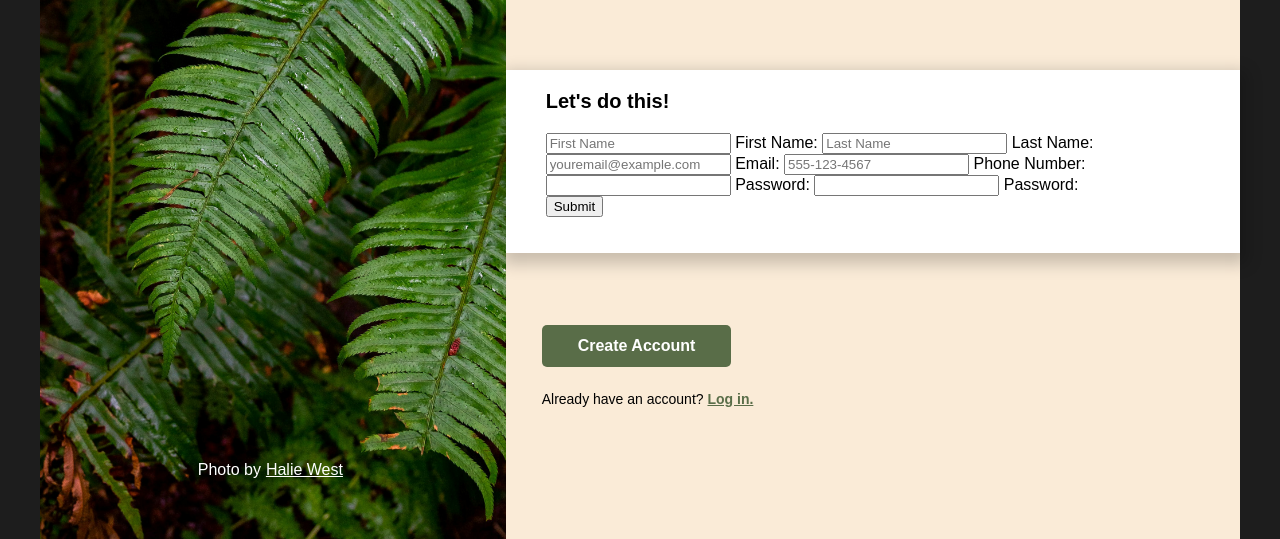
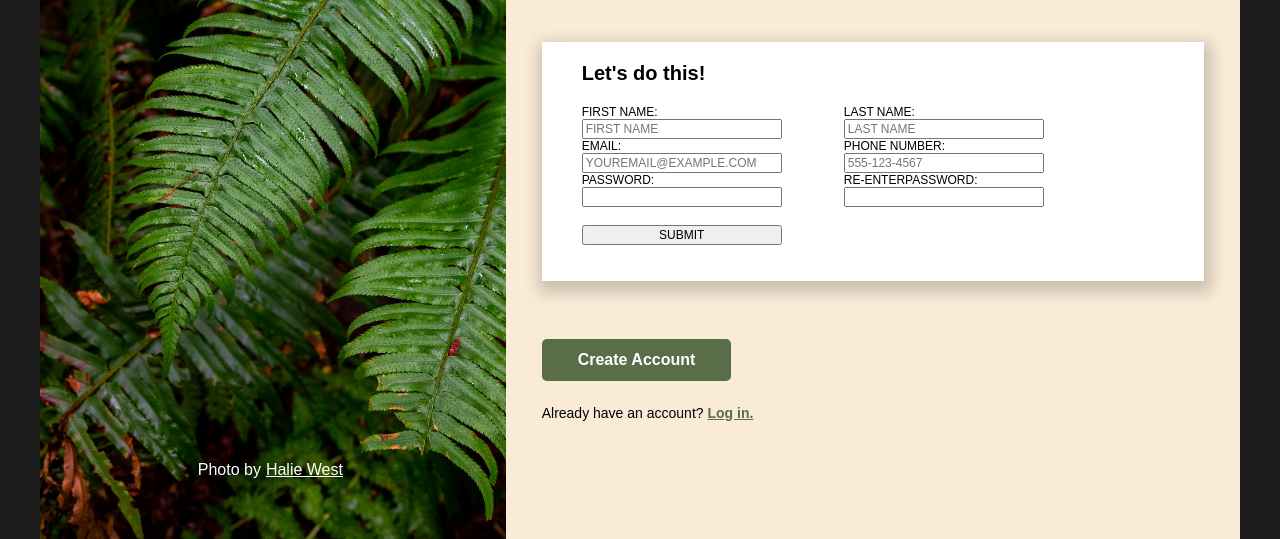
Before and after one commit to brebierod/signup-form, a plain HTML site: page index.html in a window 1280 px wide. Shown: the part 261-800 px from the top of the page. Drawn offline with Linux system fonts and the light colour scheme.

Commit message:
Organize form inputs to columns

```diff
--- a/index.html
+++ b/index.html
@@ -26,27 +26,29 @@
                 <h2>Let's do this!</h2>
                 <form action="/action.php" method="post">
                     <div class="inputs">
-                        <input name="first-name" type="text" class="form-input" id="first-name"
-                            placeholder="First Name">
+                        <div class="input-col">
                             <label for="first-name" class="form-label">First
-                            Name:</label>
+                                Name:</label>
+                            <input name="first-name" type="text" class="form-input" id="first-name"
+                                placeholder="First Name">
+                            <label for="email" class="form-label">Email:</label>
+                            <input name="email" type="email" class="form-input" placeholder="youremail@example.com">
+                            <label for="password1" class="form-label">Password:</label>
+                            <input name="password1" type="password">
+                        </div>
+                        <div class="input-col">
+                            <label for="last-name" class="form-label">Last
+                                Name:</label>
                             <input name="last-name" class="form-input" placeholder="Last Name">
-                            <label for="last-name" class="form-label">Last
-                            Name:</label>
-                        <input name="email" type="email" class="form-input" placeholder="youremail@example.com">
-                        <label for="email" class="form-input">Email:</label>
-                            <input name="phone" type="text"  class="form-input" min="10" max="10" placeholder="555-123-4567">
-                            <label
-                            for="phone" class="form-label">
-                            Phone Number:</label>
-                            <input name="password1" type="password">
-                            <label for="password1" class="form-label">Password:</label>
+                            <label for="phone" class="form-label">Phone Number:</label>
+                            <input name="phone" type="tel" class="form-input" min="10" max="10"
+                                placeholder="555-123-4567">
+                            <label for="password2" class="form-label">Re-EnterPassword:</label>
                             <input name="password2" type="password">
-                            <label for="password2" class="form-label">Password:</label>
-                            <br>
-                            <input
-                            type="submit" value="Submit" class="form-input">
+                        </div>
                     </div>
+                    <br>
+                        <input type="submit" value="Submit" class="form-input">
                 </form>
             </div>
             <div id="submit"><button>Create Account</button>
--- a/style.css
+++ b/style.css
@@ -92,12 +92,35 @@ img {
 
 form {
     padding: 0px 40px 36px 40px;
+    width: 100%;
+}
+
+#form {
+    width: 100%;
 }
 
 #form h2 {
     font-size: 20px;
     padding: 20px 20px;
     margin-left: 20px;
+}
+
+.inputs {
+    display: flex;
+    flex-flow: row nowrap;
+    width: 100%;
+}
+
+.input-col {
+    display: flex;
+    flex-flow: column nowrap;
+    width: 45%;
+}
+
+input, .form-label {
+    width: 200px;
+    text-transform: uppercase;
+    font-size: 12px;
 }
 
 #submit {
```
